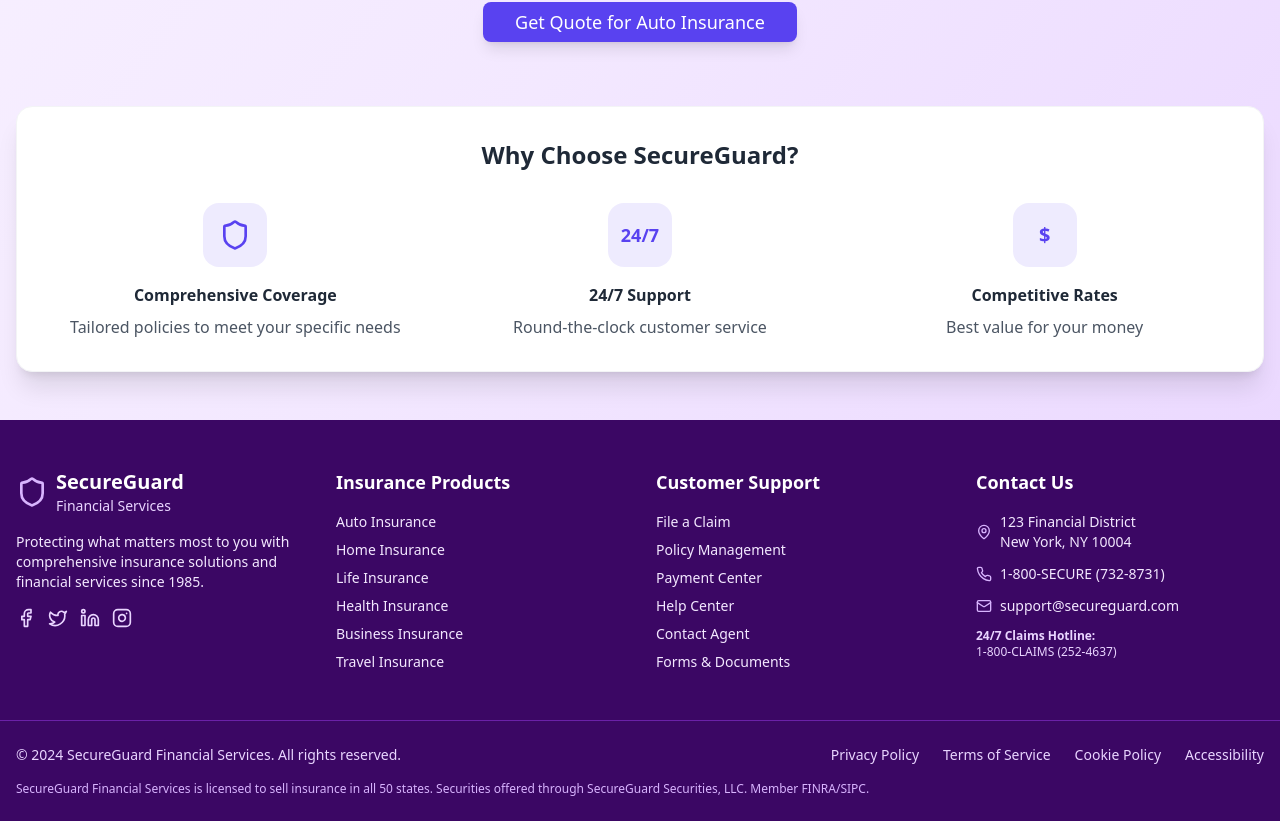
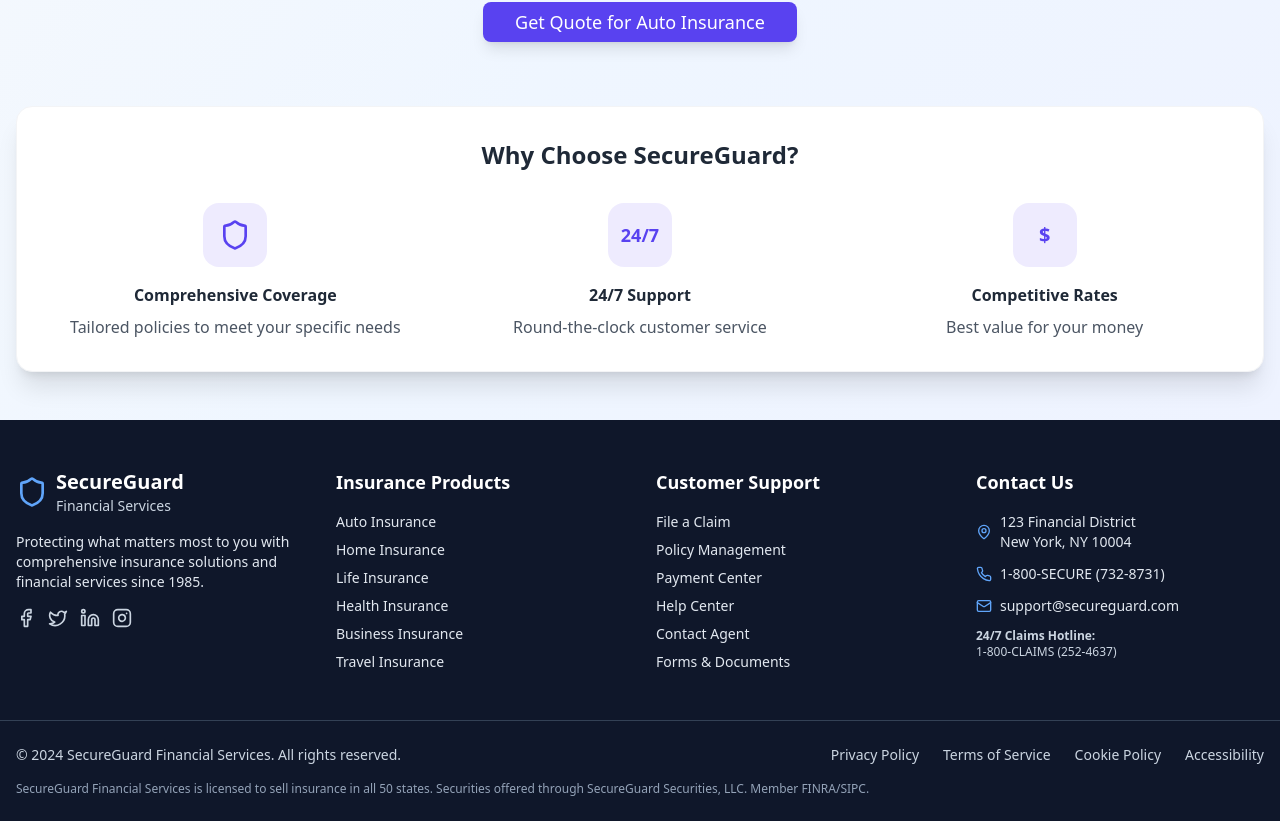
Before and after one commit to jithendran-design/policy-mods-demo-app, a React (Vite) app: page / in a window 1280 px wide. Shown: the part 915-1736 px from the top of the page. Built offline with nearby package versions, Linux system fonts and the light colour scheme.

Commit message:
Fix: Match footer and background color
Updated the footer and background colors to match the current theme.

```diff
--- a/src/components/Footer.tsx
+++ b/src/components/Footer.tsx
@@ -4,27 +4,27 @@ import { Separator } from "@/components/ui/separator";
 
 const Footer = () => {
   return (
-    <footer className="bg-purple-950 text-white">
+    <footer className="bg-slate-900 text-white">
       {/* Main Footer Content */}
       <div className="container mx-auto px-4 py-12">
         <div className="grid md:grid-cols-4 gap-8">
           {/* Company Info */}
           <div>
             <div className="flex items-center mb-4">
-              <Shield className="h-8 w-8 text-purple-300 mr-2" />
+              <Shield className="h-8 w-8 text-blue-400 mr-2" />
               <div>
                 <h3 className="text-xl font-bold">SecureGuard</h3>
-                <p className="text-sm text-purple-200">Financial Services</p>
+                <p className="text-sm text-slate-300">Financial Services</p>
               </div>
             </div>
-            <p className="text-purple-100 text-sm mb-4">
+            <p className="text-slate-200 text-sm mb-4">
               Protecting what matters most to you with comprehensive insurance solutions and financial services since 1985.
             </p>
             <div className="flex space-x-3">
-              <Facebook className="h-5 w-5 text-purple-200 hover:text-purple-300 cursor-pointer transition-colors" />
-              <Twitter className="h-5 w-5 text-purple-200 hover:text-purple-300 cursor-pointer transition-colors" />
-              <Linkedin className="h-5 w-5 text-purple-200 hover:text-purple-300 cursor-pointer transition-colors" />
-              <Instagram className="h-5 w-5 text-purple-200 hover:text-purple-300 cursor-pointer transition-colors" />
+              <Facebook className="h-5 w-5 text-slate-300 hover:text-blue-400 cursor-pointer transition-colors" />
+              <Twitter className="h-5 w-5 text-slate-300 hover:text-blue-400 cursor-pointer transition-colors" />
+              <Linkedin className="h-5 w-5 text-slate-300 hover:text-blue-400 cursor-pointer transition-colors" />
+              <Instagram className="h-5 w-5 text-slate-300 hover:text-blue-400 cursor-pointer transition-colors" />
             </div>
           </div>
 
@@ -32,12 +32,12 @@ const Footer = () => {
           <div>
             <h4 className="text-lg font-semibold mb-4">Insurance Products</h4>
             <ul className="space-y-2 text-sm">
-              <li><a href="#" className="text-purple-100 hover:text-purple-300 transition-colors">Auto Insurance</a></li>
-              <li><a href="#" className="text-purple-100 hover:text-purple-300 transition-colors">Home Insurance</a></li>
-              <li><a href="#" className="text-purple-100 hover:text-purple-300 transition-colors">Life Insurance</a></li>
-              <li><a href="#" className="text-purple-100 hover:text-purple-300 transition-colors">Health Insurance</a></li>
-              <li><a href="#" className="text-purple-100 hover:text-purple-300 transition-colors">Business Insurance</a></li>
-              <li><a href="#" className="text-purple-100 hover:text-purple-300 transition-colors">Travel Insurance</a></li>
+              <li><a href="#" className="text-slate-200 hover:text-blue-400 transition-colors">Auto Insurance</a></li>
+              <li><a href="#" className="text-slate-200 hover:text-blue-400 transition-colors">Home Insurance</a></li>
+              <li><a href="#" className="text-slate-200 hover:text-blue-400 transition-colors">Life Insurance</a></li>
+              <li><a href="#" className="text-slate-200 hover:text-blue-400 transition-colors">Health Insurance</a></li>
+              <li><a href="#" className="text-slate-200 hover:text-blue-400 transition-colors">Business Insurance</a></li>
+              <li><a href="#" className="text-slate-200 hover:text-blue-400 transition-colors">Travel Insurance</a></li>
             </ul>
           </div>
 
@@ -45,12 +45,12 @@ const Footer = () => {
           <div>
             <h4 className="text-lg font-semibold mb-4">Customer Support</h4>
             <ul className="space-y-2 text-sm">
-              <li><a href="#" className="text-purple-100 hover:text-purple-300 transition-colors">File a Claim</a></li>
-              <li><a href="#" className="text-purple-100 hover:text-purple-300 transition-colors">Policy Management</a></li>
-              <li><a href="#" className="text-purple-100 hover:text-purple-300 transition-colors">Payment Center</a></li>
-              <li><a href="#" className="text-purple-100 hover:text-purple-300 transition-colors">Help Center</a></li>
-              <li><a href="#" className="text-purple-100 hover:text-purple-300 transition-colors">Contact Agent</a></li>
-              <li><a href="#" className="text-purple-100 hover:text-purple-300 transition-colors">Forms & Documents</a></li>
+              <li><a href="#" className="text-slate-200 hover:text-blue-400 transition-colors">File a Claim</a></li>
+              <li><a href="#" className="text-slate-200 hover:text-blue-400 transition-colors">Policy Management</a></li>
+              <li><a href="#" className="text-slate-200 hover:text-blue-400 transition-colors">Payment Center</a></li>
+              <li><a href="#" className="text-slate-200 hover:text-blue-400 transition-colors">Help Center</a></li>
+              <li><a href="#" className="text-slate-200 hover:text-blue-400 transition-colors">Contact Agent</a></li>
+              <li><a href="#" className="text-slate-200 hover:text-blue-400 transition-colors">Forms & Documents</a></li>
             </ul>
           </div>
 
@@ -59,22 +59,22 @@ const Footer = () => {
             <h4 className="text-lg font-semibold mb-4">Contact Us</h4>
             <div className="space-y-3 text-sm">
               <div className="flex items-center">
-                <MapPin className="h-4 w-4 mr-2 text-purple-300" />
-                <span className="text-purple-100">
+                <MapPin className="h-4 w-4 mr-2 text-blue-400" />
+                <span className="text-slate-200">
                   123 Financial District<br />
                   New York, NY 10004
                 </span>
               </div>
               <div className="flex items-center">
-                <Phone className="h-4 w-4 mr-2 text-purple-300" />
-                <span className="text-purple-100">1-800-SECURE (732-8731)</span>
+                <Phone className="h-4 w-4 mr-2 text-blue-400" />
+                <span className="text-slate-200">1-800-SECURE (732-8731)</span>
               </div>
               <div className="flex items-center">
-                <Mail className="h-4 w-4 mr-2 text-purple-300" />
-                <span className="text-purple-100">support@secureguard.com</span>
+                <Mail className="h-4 w-4 mr-2 text-blue-400" />
+                <span className="text-slate-200">support@secureguard.com</span>
               </div>
               <div className="mt-4">
-                <p className="text-xs text-purple-200">
+                <p className="text-xs text-slate-300">
                   <strong>24/7 Claims Hotline:</strong><br />
                   1-800-CLAIMS (252-4637)
                 </p>
@@ -84,22 +84,22 @@ const Footer = () => {
         </div>
       </div>
 
-      <Separator className="bg-purple-800" />
+      <Separator className="bg-slate-700" />
 
       {/* Bottom Footer */}
       <div className="container mx-auto px-4 py-6">
-        <div className="flex flex-col md:flex-row justify-between items-center text-sm text-purple-200">
+        <div className="flex flex-col md:flex-row justify-between items-center text-sm text-slate-300">
           <div className="mb-4 md:mb-0">
             <p>&copy; 2024 SecureGuard Financial Services. All rights reserved.</p>
           </div>
           <div className="flex space-x-6">
-            <a href="#" className="hover:text-purple-300 transition-colors">Privacy Policy</a>
-            <a href="#" className="hover:text-purple-300 transition-colors">Terms of Service</a>
-            <a href="#" className="hover:text-purple-300 transition-colors">Cookie Policy</a>
-            <a href="#" className="hover:text-purple-300 transition-colors">Accessibility</a>
+            <a href="#" className="hover:text-blue-400 transition-colors">Privacy Policy</a>
+            <a href="#" className="hover:text-blue-400 transition-colors">Terms of Service</a>
+            <a href="#" className="hover:text-blue-400 transition-colors">Cookie Policy</a>
+            <a href="#" className="hover:text-blue-400 transition-colors">Accessibility</a>
           </div>
         </div>
-        <div className="mt-4 text-xs text-purple-300">
+        <div className="mt-4 text-xs text-slate-400">
           <p>
             SecureGuard Financial Services is licensed to sell insurance in all 50 states.
             Securities offered through SecureGuard Securities, LLC. Member FINRA/SIPC.
--- a/src/pages/Index.tsx
+++ b/src/pages/Index.tsx
@@ -63,7 +63,7 @@ const Index = () => {
   };
 
   return (
-    <div className="min-h-screen bg-gradient-to-br from-purple-50 via-purple-100 to-purple-200">
+    <div className="min-h-screen bg-gradient-to-br from-slate-50 via-blue-50 to-indigo-50">
       <Header />
 
       <div className="container mx-auto px-4 py-12">
@@ -87,7 +87,7 @@ const Index = () => {
                 key={insurance.id}
                 className={`cursor-pointer transition-all duration-300 border-2 ${
                   isSelected
-                    ? 'border-primary bg-purple-50 shadow-lg'
+                    ? 'border-primary bg-blue-50 shadow-lg'
                     : 'border-gray-200 hover:border-primary/40 hover:shadow-md'
                 }`}
                 onClick={() => handleInsuranceSelect(insurance.id)}
--- a/src/pages/QuoteForm.tsx
+++ b/src/pages/QuoteForm.tsx
@@ -107,13 +107,13 @@ const QuoteForm = () => {
   };
 
   return (
-    <div className="min-h-screen bg-gradient-to-br from-purple-50 via-purple-100 to-purple-200">
+    <div className="min-h-screen bg-gradient-to-br from-slate-50 via-blue-50 to-indigo-50">
       <Header />
 
       <div className="py-12">
         <div className="container mx-auto px-4 max-w-4xl">
           <Card className="shadow-xl border-0 overflow-hidden rounded-2xl">
-            <CardHeader className="bg-gradient-to-r from-primary to-purple-600 text-white p-8">
+            <CardHeader className="bg-gradient-to-r from-primary to-blue-600 text-white p-8">
               <CardTitle className="text-2xl font-bold mb-6">{getInsuranceTitle(type || "")} Quote</CardTitle>
               <div>
                 <div className="flex justify-between text-sm mb-3">
```
